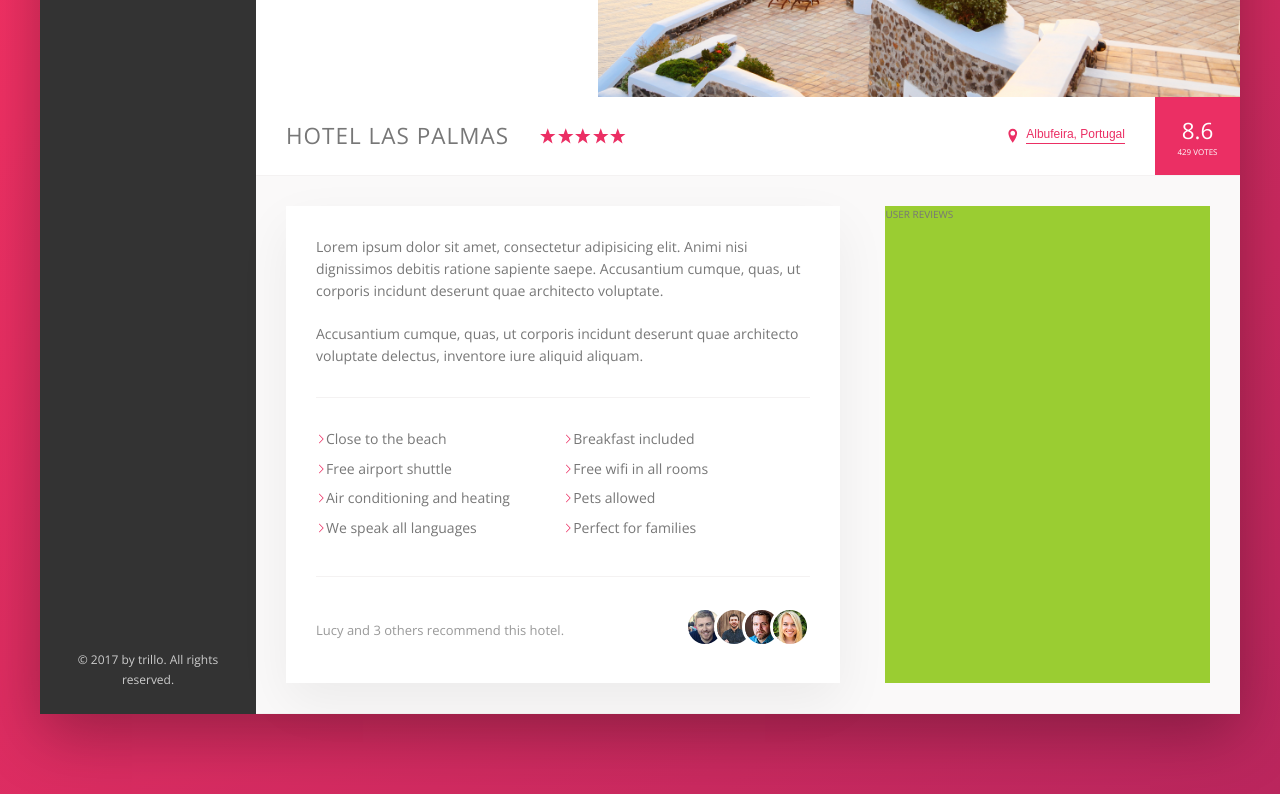
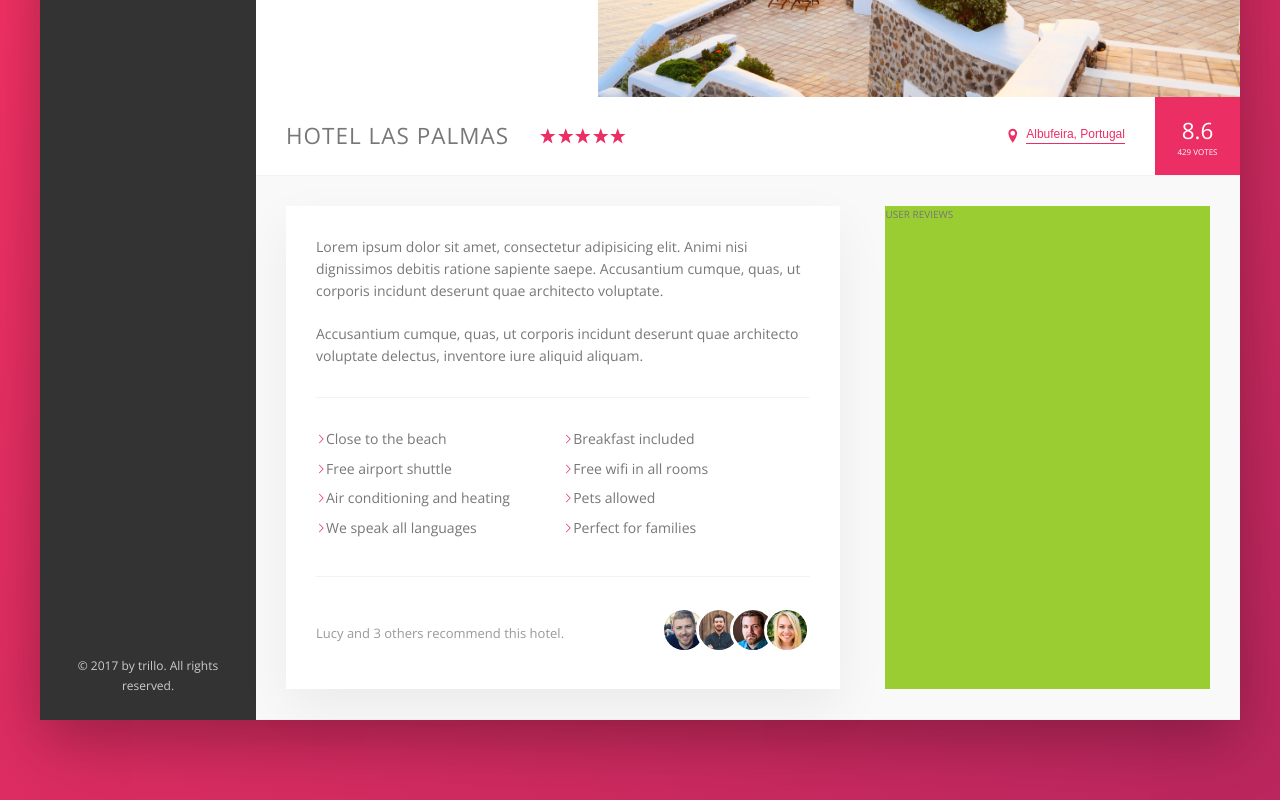
Before and after one commit to markovich692/Trillo, a website: page index.html in a window 1280 px wide. Shown: the part 438-1238 px from the top of the page. Drawn offline with nearby package versions, Linux system fonts and the light colour scheme.

Commit message:
sets the box-sizing on  the recommend__photo to content-box to have the border added on top of t he actual width of the element

```diff
--- a/sass/components/_components.scss
+++ b/sass/components/_components.scss
@@ -347,10 +347,11 @@
   }
 
   &__photo {
+    box-sizing: content-box;
     width: 4rem;
     height: 4rem;
     border-radius: 50%;
-    border: 0.3rem solid #fff;
+    border: 3px solid #fff;
 
     &:not(:last-child) {
       margin-right: -1.5rem;
```
Also changed, not shown: css/style.css, 1 other file.
